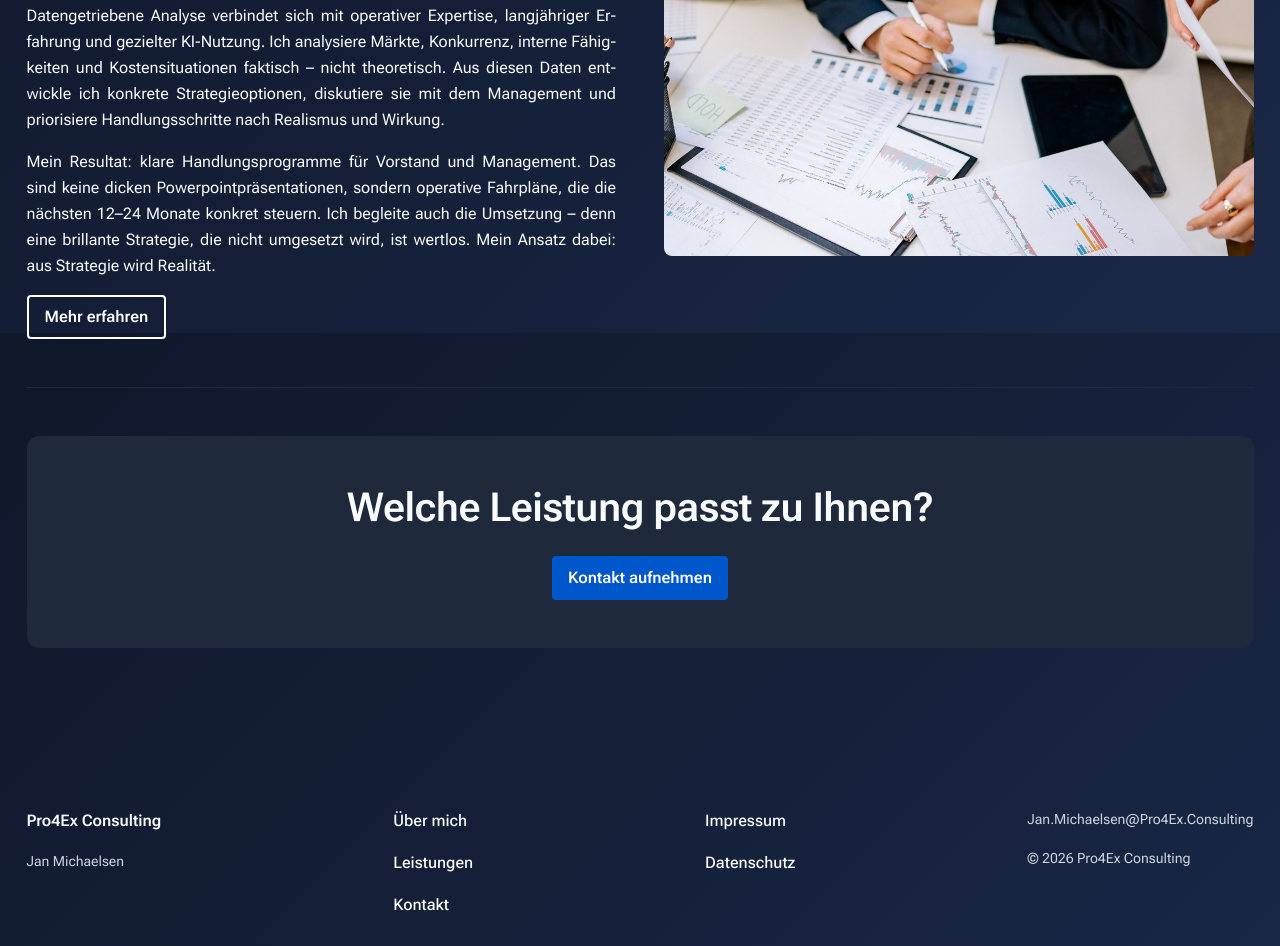
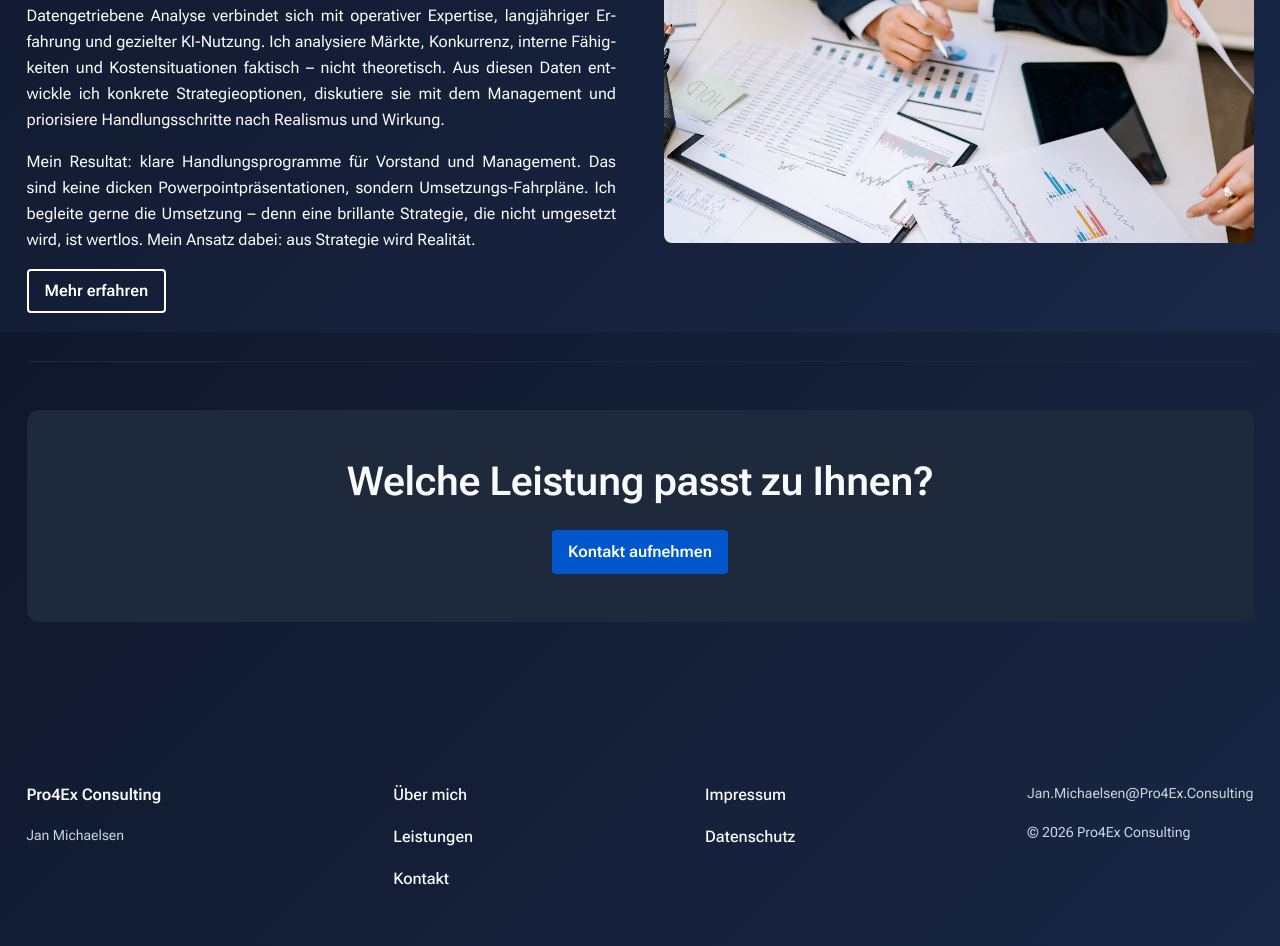
Before and after one commit to pro4ex-dev/pro4ex-ai-webseite-new, a plain HTML site: page services.html in a window 1280 px wide. Shown: the part 2867-3813 px from the top of the page. Drawn offline with Linux system fonts and the light colour scheme.

Commit message:
Leistungen: Schluss-Absatz bei Strategie Beratung neu formuliert
"operative Fahrplaene, die die naechsten 12-24 Monate konkret steuern"
zu "Umsetzungs-Fahrplaene" verkuerzt, "begleite auch" zu "begleite
gerne" geaendert.

```diff
--- a/services.html
+++ b/services.html
@@ -86,7 +86,7 @@
           <h3>Strategie Beratung</h3>
           <p class="text-justify">Von Geschäftsmodellen über Vertriebssetups bis Wertschöpfungsketten – ich berate zu zukunftssicheren Strategien. Automotive-Unternehmen stehen heute unter erheblichem Druck: Elektrifizierung, neue Konkurrenz, verändernde Lieferketten. Klassische Strategien reichen oft nicht mehr. Wer Mitte der 2020er Jahre noch Geschäftsmodelle von vor fünf Jahren fährt, hat ein Problem.</p>
           <p class="text-justify">Datengetriebene Analyse verbindet sich mit operativer Expertise, langjähriger Erfahrung und gezielter KI-Nutzung. Ich analysiere Märkte, Konkurrenz, interne Fähigkeiten und Kostensituationen faktisch – nicht theoretisch. Aus diesen Daten entwickle ich konkrete Strategieoptionen, diskutiere sie mit dem Management und priorisiere Handlungsschritte nach Realismus und Wirkung.</p>
-          <p class="text-justify">Mein Resultat: klare Handlungsprogramme für Vorstand und Management. Das sind keine dicken Powerpointpräsentationen, sondern operative Fahrpläne, die die nächsten 12–24 Monate konkret steuern. Ich begleite auch die Umsetzung – denn eine brillante Strategie, die nicht umgesetzt wird, ist wertlos. Mein Ansatz dabei: aus Strategie wird Realität.</p>
+          <p class="text-justify">Mein Resultat: klare Handlungsprogramme für Vorstand und Management. Das sind keine dicken Powerpointpräsentationen, sondern Umsetzungs-Fahrpläne. Ich begleite gerne die Umsetzung – denn eine brillante Strategie, die nicht umgesetzt wird, ist wertlos. Mein Ansatz dabei: aus Strategie wird Realität.</p>
           <a class="btn btn-secondary" href="contact.html">Mehr erfahren</a>
         </div>
         <div class="service-block__media">
```
